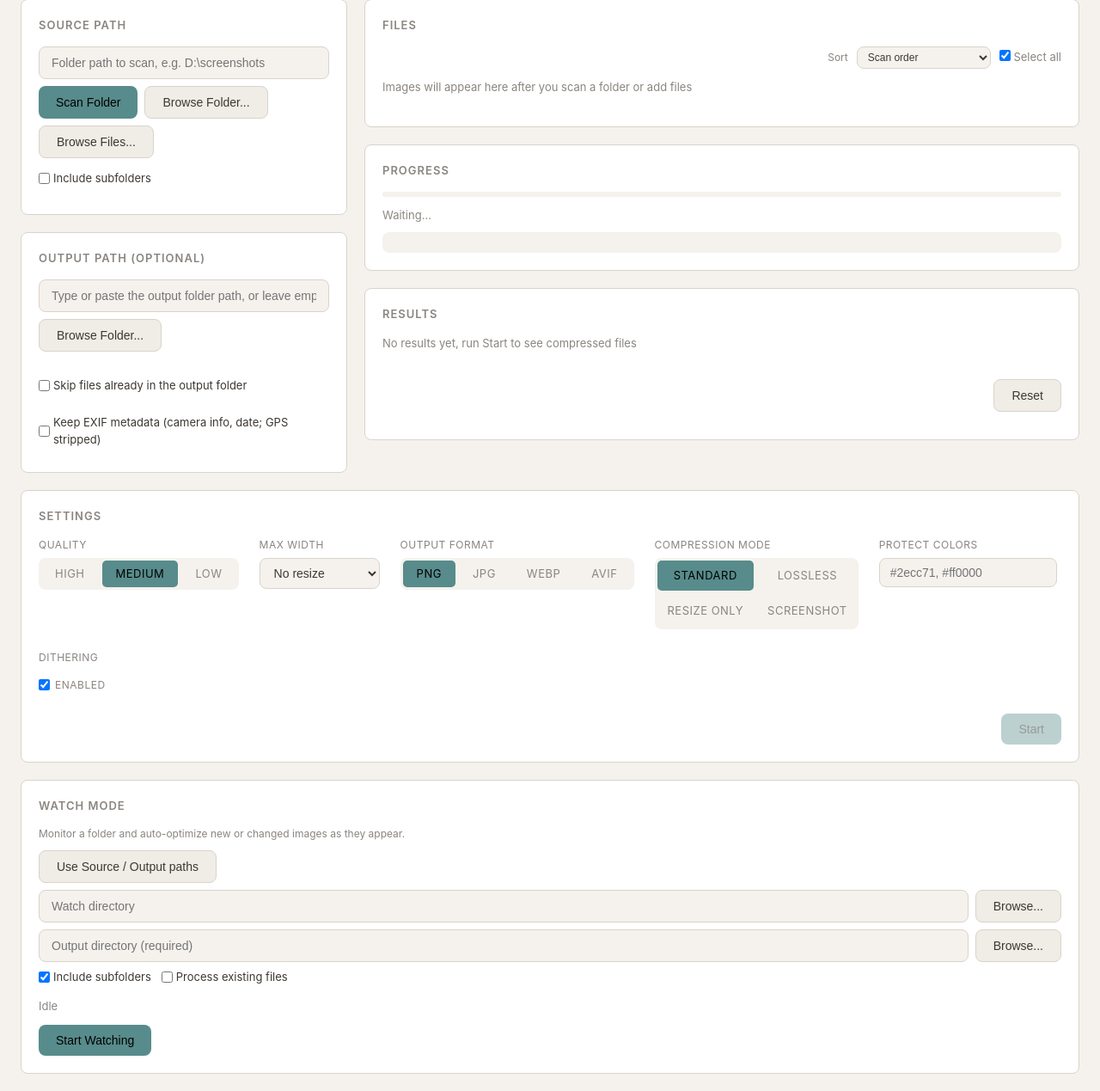
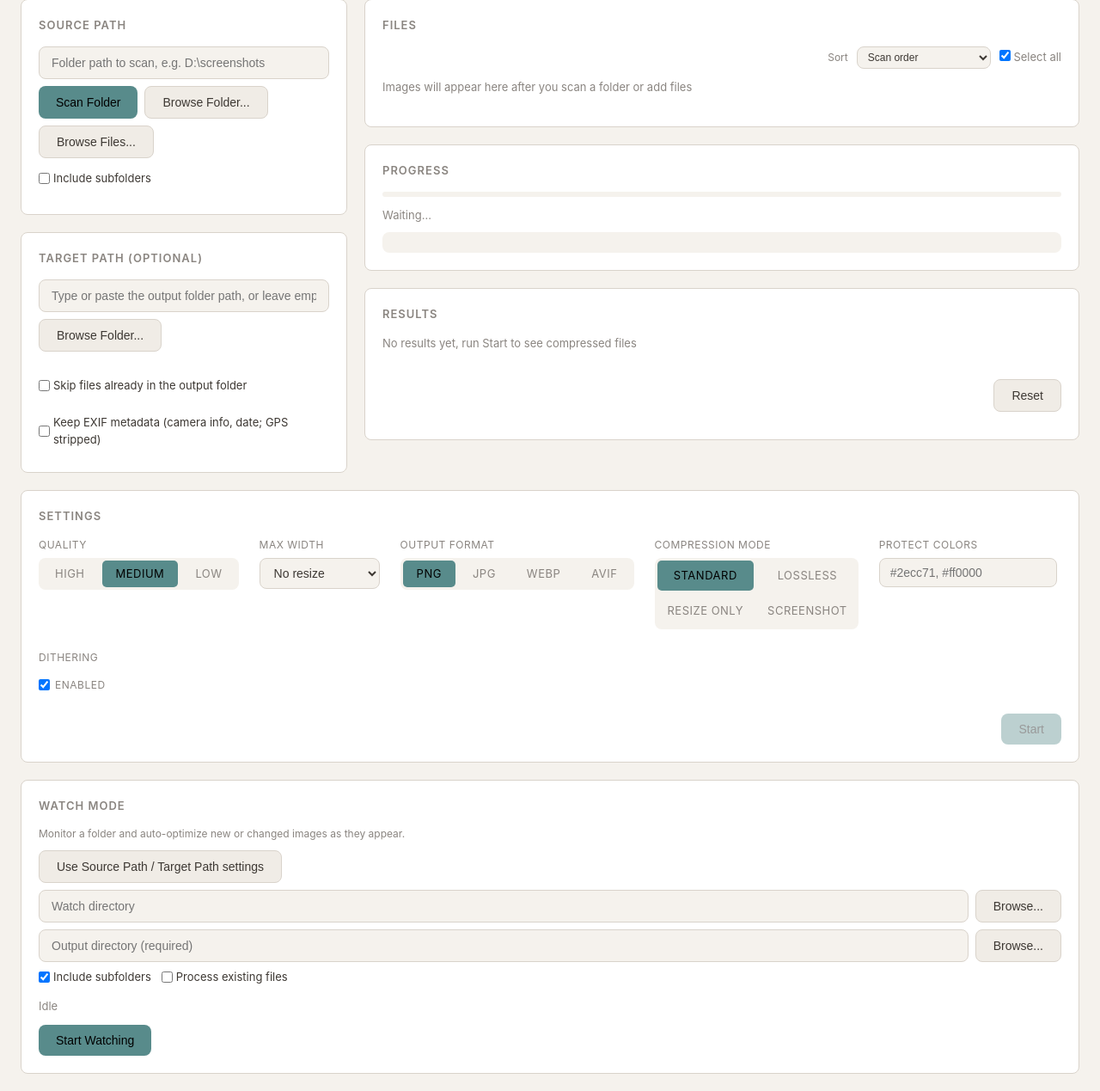
Before and after one commit to aREversez/image-optimizer, a FastAPI app: page / in a window 1280 px wide. Shown: the part 84-1353 px from the top of the page at 86% size. Run offline with FastAPI, Linux system fonts and the light colour scheme; data that the repository does not hold is empty; some libraries are stand-ins or nearby versions.

Commit message:
Rename Output Path to Target Path to pair with Source Path, fix grammar in the both-empty notice
Select Images was renamed to Source Path in an earlier commit, but the
sibling card stayed "Output Path" — an inconsistent pairing that
didn't fully deliver the intended Source/Target symmetry. Renamed
output.title and the two strings that reference the card by name
(watch.useCurrentPaths, notice.pathsBothEmpty) to Target Path.

Also fixed notice.pathsBothEmpty's English grammar in the same pass:
it read "Source Path and Output paths are both empty" — capitalized
singular "Source Path" next to lowercase pluralized "Output paths", a
leftover from before the rename. Now reads "Source Path and Target
Path are both empty".

Scoped narrowly to the card title and its direct references — left
output.prefix (the Results section's "Output: <path>" status line),
output.skipExisting/output.keepExif (describing where compressed
files land, not the card label), and Watch Mode's independent output
directory field untouched, since those use "output" in the generic
"where results go" sense rather than referencing this specific
renamed UI label.

```diff
--- a/app/templates/index.html
+++ b/app/templates/index.html
@@ -525,7 +525,7 @@ header h1 span { color: var(--accent); }
     <input type="file" id="file-input" accept="image/png,image/jpeg,image/bmp,image/tiff,image/webp" multiple style="display:none" />
   </div>
 
-  <!-- Output Path -->
+  <!-- Target Path -->
   <div class="card" id="output-section">
     <div class="card-title" data-i18n="output.title">Output Path (optional)</div>
     <div class="input-row">
@@ -843,7 +843,7 @@ const I18N = {
     'input.browseFilesBtn': 'Browse Files...',
     'input.clearAll': 'Clear all',
     'input.noImagesFound': 'No images found',
-    'output.title': 'Output Path (optional)',
+    'output.title': 'Target Path (optional)',
     'output.placeholder': 'Type or paste the output folder path, or leave empty for temp folder',
     'output.skipExistingTitle': 'When re-running against the same output folder, files already optimized there are reused instead of being recompressed. Only applies when an output folder is set.',
     'output.skipExisting': 'Skip files already in the output folder',
@@ -933,7 +933,7 @@ const I18N = {
     'config.enabled': 'Enabled',
     'watch.title': 'Watch Mode',
     'watch.desc': 'Monitor a folder and auto-optimize new or changed images as they appear.',
-    'watch.useCurrentPaths': 'Use Source / Output paths',
+    'watch.useCurrentPaths': 'Use Source Path / Target Path settings',
     'watch.dirPlaceholder': 'Watch directory',
     'watch.outputPlaceholder': 'Output directory (required)',
     'watch.processExisting': 'Process existing files',
@@ -955,7 +955,7 @@ const I18N = {
     'notice.enterWatchDir': 'Please enter a watch directory',
     'notice.enterOutputDir': 'Please enter an output directory',
     'notice.watchStartFailedPrefix': 'Watch start failed: ',
-    'notice.pathsBothEmpty': 'Source Path and Output paths are both empty — set them above first.',
+    'notice.pathsBothEmpty': 'Source Path and Target Path are both empty — set them above first.',
     'notice.watchOutputStillEmpty': 'Copied the folder to watch, but Output path is empty there too — Watch Mode needs an output folder (no temp-folder option), so set one before starting.',
     'notice.resumeFailed': 'Resume failed',
     'notice.resumeFailedPrefix': 'Resume failed: ',
@@ -1006,7 +1006,7 @@ const I18N = {
     'input.browseFilesBtn': '浏览文件...',
     'input.clearAll': '全部清除',
     'input.noImagesFound': '未找到图片',
-    'output.title': '输出路径（可选）',
+    'output.title': '目标路径（可选）',
     'output.placeholder': '输入或粘贴输出文件夹路径，留空则使用临时文件夹',
     'output.skipExistingTitle': '再次对同一输出文件夹运行时，已经优化过的文件会被直接复用，而不是重新压缩。仅在设置了输出文件夹时生效。',
     'output.skipExisting': '跳过输出文件夹中已存在的文件',
@@ -1096,7 +1096,7 @@ const I18N = {
     'config.enabled': '已启用',
     'watch.title': 'Watch Mode',
     'watch.desc': '监控一个文件夹，自动优化新出现或发生变化的图片。',
-    'watch.useCurrentPaths': '使用【源路径】/【输出路径】中的设置',
+    'watch.useCurrentPaths': '使用【源路径】/【目标路径】中的设置',
     'watch.dirPlaceholder': '监控目录',
     'watch.outputPlaceholder': '输出目录（必填）',
     'watch.processExisting': '处理已有文件',
@@ -1118,7 +1118,7 @@ const I18N = {
     'notice.enterWatchDir': '请输入要监控的目录',
     'notice.enterOutputDir': '请输入输出目录',
     'notice.watchStartFailedPrefix': '启动监控失败：',
-    'notice.pathsBothEmpty': '【源路径】和【输出路径】都是空的——请先在上方设置好。',
+    'notice.pathsBothEmpty': '【源路径】和【目标路径】都是空的——请先在上方设置好。',
     'notice.watchOutputStillEmpty': '已复制监控目录，但那边的输出路径也是空的——Watch Mode 需要一个输出文件夹（没有临时文件夹选项），请先设置好再开始。',
     'notice.resumeFailed': '恢复失败',
     'notice.resumeFailedPrefix': '恢复失败：',
```
